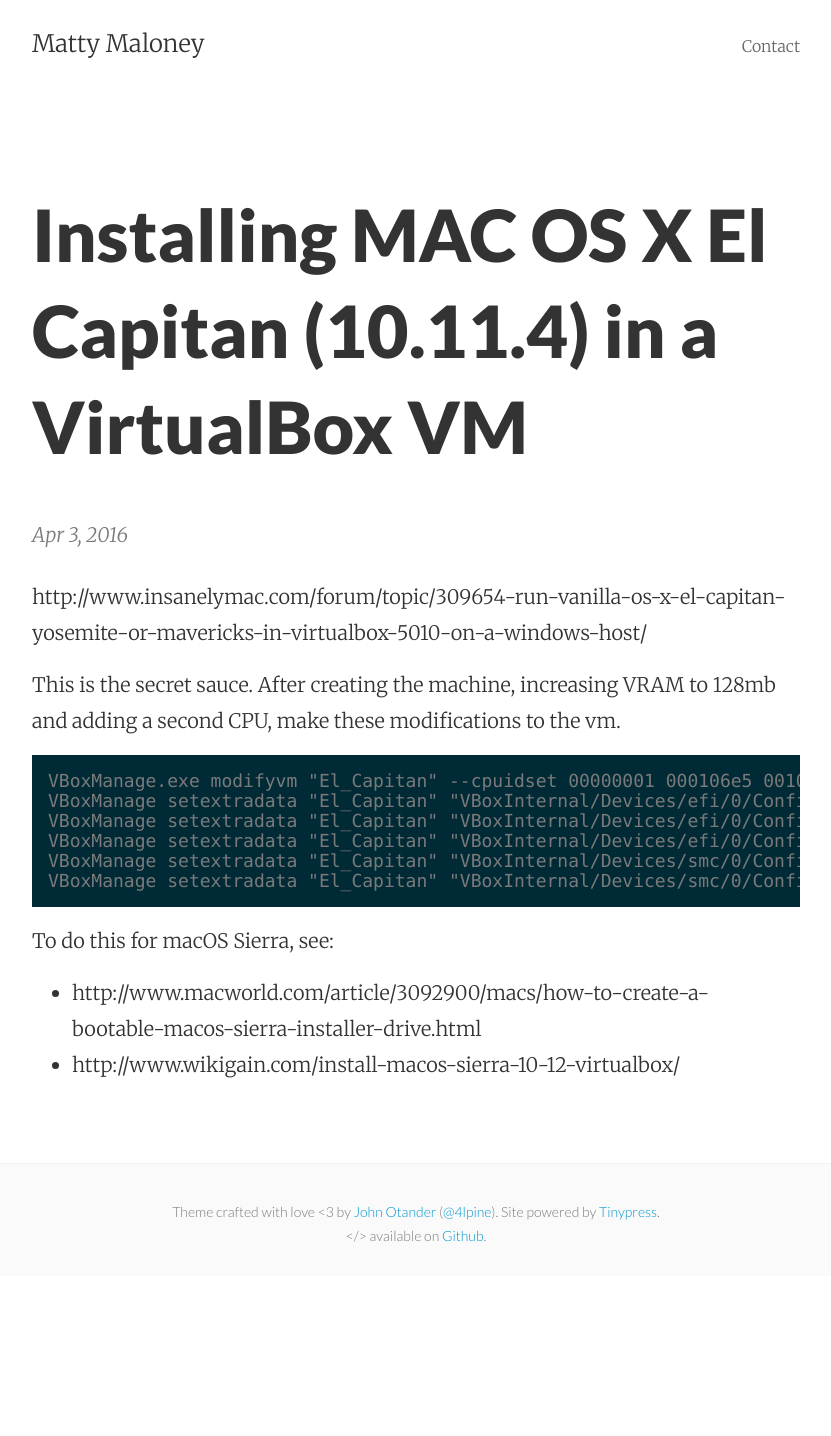
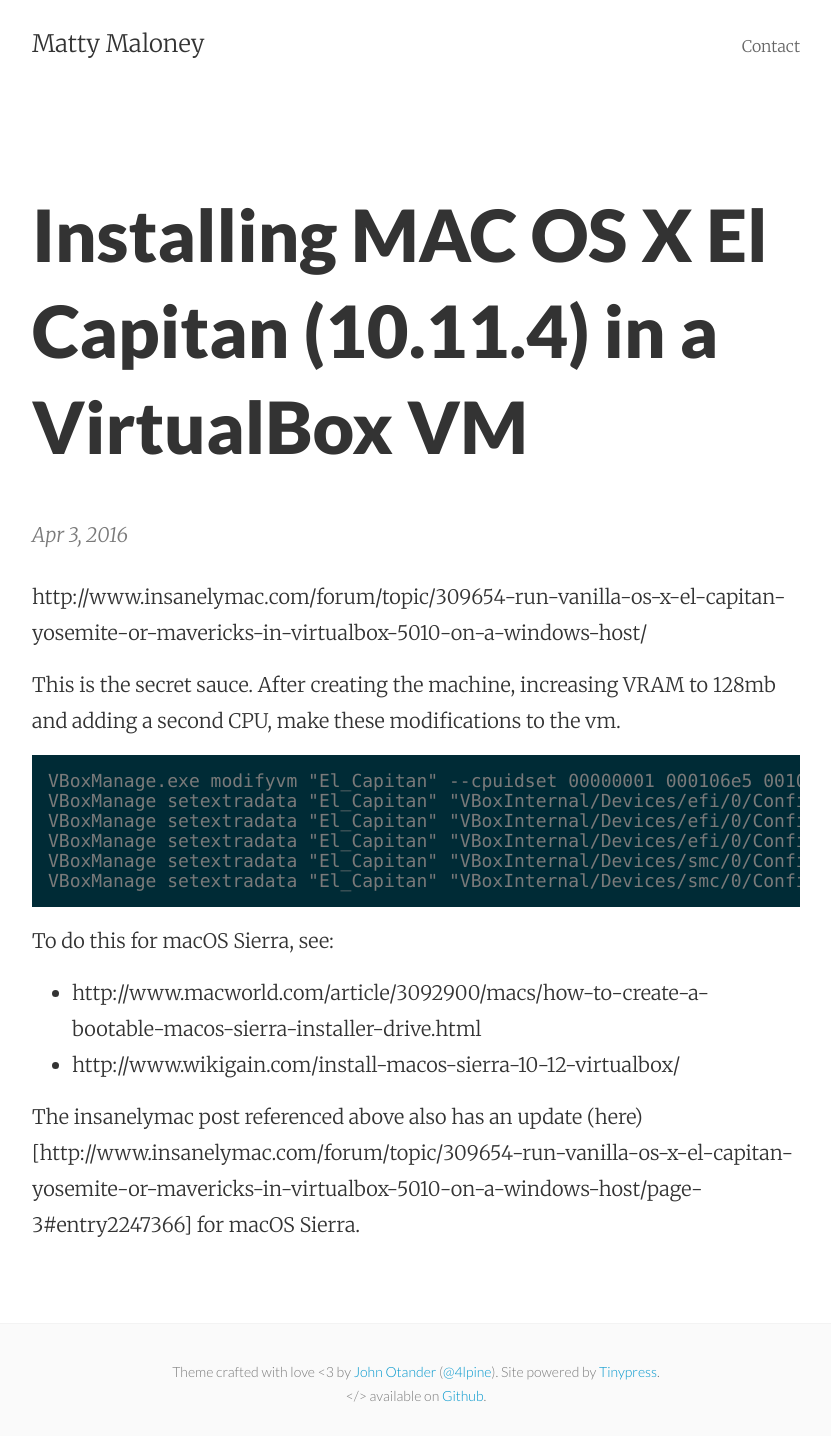
Before and after one commit to mattymaloney/mattymaloney.github.io, a Jekyll site: the page built from _posts/2016-04-03-mac-os-x-virtualbox.md, in a window 1280 px wide. Shown: the whole page, without its empty margins (224-1055 px from the left). Built offline with Jekyll 4.4.1, drawn with Linux system fonts in a browser that asks for light colours; before the commit the page ends 1276 px from its top, so only the background shows below that.

Commit message:
Update 2016-04-03-mac-os-x-virtualbox.md

```diff
--- a/_posts/2016-04-03-mac-os-x-virtualbox.md
+++ b/_posts/2016-04-03-mac-os-x-virtualbox.md
@@ -22,3 +22,5 @@
 
 * http://www.macworld.com/article/3092900/macs/how-to-create-a-bootable-macos-sierra-installer-drive.html
 * http://www.wikigain.com/install-macos-sierra-10-12-virtualbox/
+
+The insanelymac post referenced above also has an update (here)[http://www.insanelymac.com/forum/topic/309654-run-vanilla-os-x-el-capitan-yosemite-or-mavericks-in-virtualbox-5010-on-a-windows-host/page-3#entry2247366] for macOS Sierra.
```
